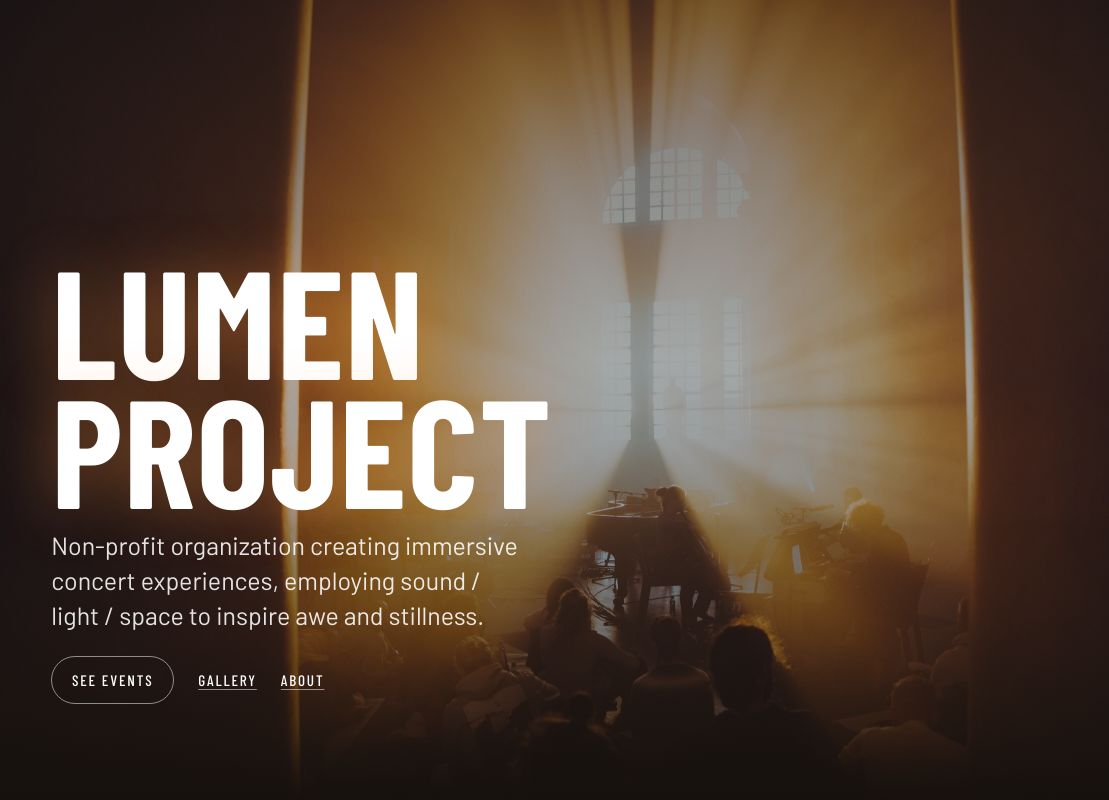
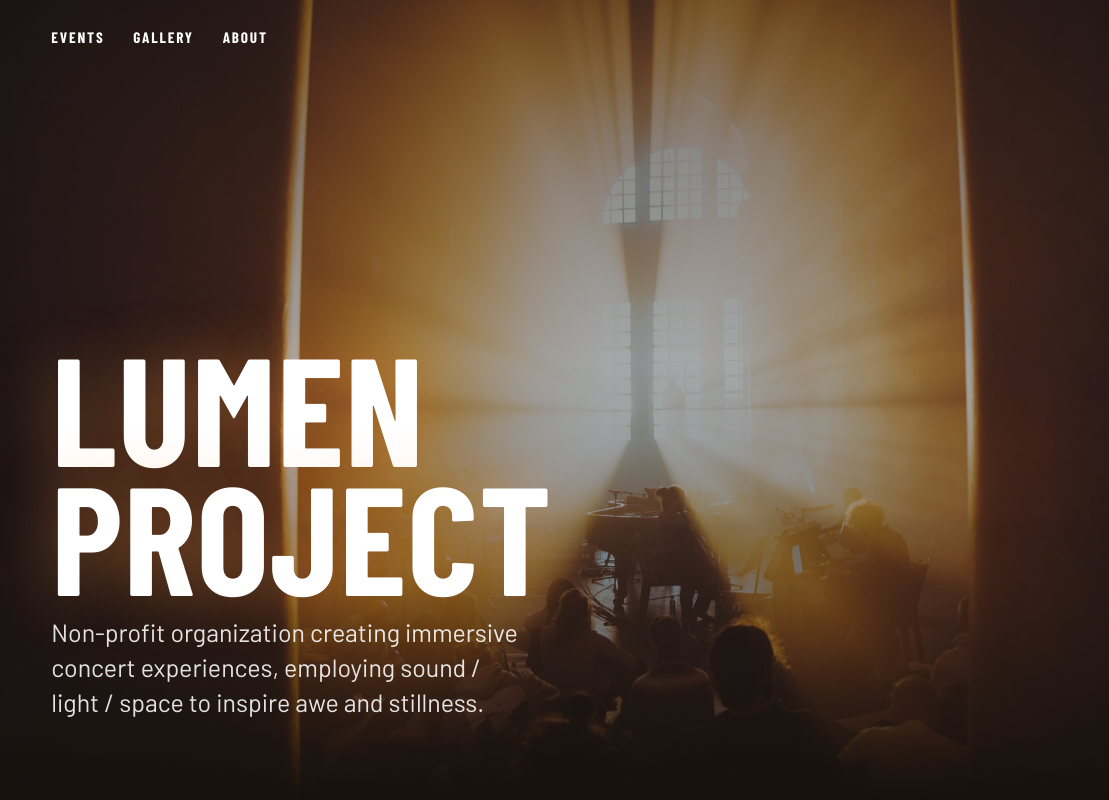
Before and after one commit to jonasjohansson/lumenproject.se, an Eleventy site: page src/index.njk in a window 1280 px wide. Shown: the full height of the page, 0-1109 px from the left. Built offline with nearby package versions, Linux system fonts and the light colour scheme; Eleventy itself is replaced by a stand-in of ours; files that its build step writes are made by us from their sources; what image-size would draw is missing.

Commit message:
Restore top menu on landing; drop page headings, highlight current nav item
- Landing keeps the top menu (Events · Gallery · About) again; the hero's
  See events / section links are removed (only the Next-event line remains).
- Remove the big page-title headings on /about/, /gallery/, /events/; the
  active page is now shown by underlining its item in the header nav
  (aria-current). Delete the orphaned /artists/ page.

Co-Authored-By: Claude Opus 4.8 (1M context) <noreply@anthropic.com>

```diff
--- a/src/_includes/base.njk
+++ b/src/_includes/base.njk
@@ -56,17 +56,15 @@
 
   <a class="skip" href="#main">Skip to content</a>
 
-  {# header (subpages only): the wordmark/home link pins to the far-left image
-     edge; the section links align to the content gutter. The landing page omits
-     this menu entirely and offers the links under the hero intro instead. #}
-  {% if current != 'home' %}
-  <a class="site-nav__home{% if hasHero %} site-nav__home--hero{% endif %}" href="/">Lumen Project</a>
-  <nav class="site-nav site-nav--withlogo{% if hasHero %} site-nav--hero{% endif %}" aria-label="Sections">
-    <a href="/events/">Events</a>
-    <a href="/gallery/">Gallery</a>
-    <a href="/about/">About</a>
+  {# header: the wordmark/home link pins to the far-left image edge; the section
+     links align to the content gutter. On the home page the hero already carries
+     the big wordmark, so the small logo is omitted there. #}
+  {% if current != 'home' %}<a class="site-nav__home{% if hasHero %} site-nav__home--hero{% endif %}" href="/">Lumen Project</a>{% endif %}
+  <nav class="site-nav{% if current == 'home' or hasHero %} site-nav--hero{% endif %}{% if current != 'home' %} site-nav--withlogo{% endif %}" aria-label="Sections">
+    <a href="/events/"{% if current == 'events' %} aria-current="page"{% endif %}>Events</a>
+    <a href="/gallery/"{% if current == 'gallery' %} aria-current="page"{% endif %}>Gallery</a>
+    <a href="/about/"{% if current == 'about' %} aria-current="page"{% endif %}>About</a>
   </nav>
-  {% endif %}
 
   {# minimal floating cluster: day/night toggle + active socials #}
   <div class="chrome">
--- a/src/_includes/partials/artists-list.njk
+++ b/src/_includes/partials/artists-list.njk
@@ -1,4 +1,4 @@
-{# Reusable artists index — names only. Used by home (#artists) and /artists/. #}
+{# Reusable artists index — names only. Shown at the top of /events/. #}
 <ul class="artists">
   {% for a in lumen.artists %}
   <li class="artist">
--- a/src/about.njk
+++ b/src/about.njk
@@ -10,8 +10,6 @@ ogImageH: 1333
 ogImageAlt: Audience lying among candles at a Lumen Project happening
 ---
 <div class="wrap page">
-  <h1 class="page-title">About</h1>
-
   <img class="about-photo" src="/assets/img/photos/gathering.jpg" alt="Audience lying among candles at a Lumen Project happening, photographed by Olga Androsova" width="2000" height="1333" loading="lazy" decoding="async" />
   <p class="photo-credit">Photo by Olga Androsova</p>
 
--- a/src/assets/css/style.css
+++ b/src/assets/css/style.css
@@ -203,6 +203,10 @@ html[data-theme="night"] .chrome__toggle .g-night { display: grid; }
 /* over a (dark-scrimmed) hero, stay white */
 .site-nav--hero a { color: #fff; }
 .site-nav--hero a:hover { color: #fff; opacity: 0.75; }
+/* current page — underline the matching nav item (replaces the page heading) */
+.site-nav a[aria-current="page"] {
+  text-decoration: underline; text-decoration-thickness: 1px; text-underline-offset: 5px;
+}
 
 /* — Layout ————————————————————————————————————————————————— */
 .page { padding-top: var(--page-top); padding-bottom: clamp(4rem, 10vw, 8rem); }
@@ -257,24 +261,7 @@ html[data-theme="night"] .hero__img--night { opacity: 1; }
   margin-top: var(--space-sm); max-width: 40ch; font-size: var(--fs-lead); line-height: 1.4;
   color: color-mix(in srgb, var(--hhero-ink) 88%, transparent); text-wrap: balance;
 }
-/* landing-page section links, under the intro (replaces the top menu on home) */
-.hero__nav { margin-top: var(--space-md); display: flex; gap: var(--space-md); flex-wrap: wrap; align-items: center; }
-.hero__scrolls { margin-top: var(--space-sm); display: flex; gap: var(--space-md); flex-wrap: wrap; align-items: center; }
-.hero__cta {
-  font-family: var(--font-display); text-transform: uppercase; letter-spacing: var(--tracking-wide);
-  font-size: 0.95rem; color: var(--hhero-ink); border: 1px solid color-mix(in srgb, var(--hhero-ink) 50%, transparent);
-  padding: 0.7em 1.3em; border-radius: var(--pill); backdrop-filter: blur(4px);
-  transition: background var(--dur) var(--ease), color var(--dur) var(--ease), border-color var(--dur) var(--ease);
-}
-.hero__cta:hover { background: var(--hhero-ink); color: var(--paper); border-color: var(--hhero-ink); }
-.hero__link {
-  font-family: var(--font-display); text-transform: uppercase; letter-spacing: var(--tracking-wide);
-  font-size: 0.95rem; color: var(--hhero-ink);
-  text-decoration: underline; text-underline-offset: 3px;
-  text-decoration-color: color-mix(in srgb, var(--hhero-ink) 50%, transparent);
-  transition: text-decoration-color var(--dur) var(--ease);
-}
-.hero__link:hover { text-decoration-color: var(--hhero-ink); }
+.hero__scrolls { margin-top: var(--space-md); display: flex; gap: var(--space-md); flex-wrap: wrap; align-items: center; }
 
 .nextev { display: inline-flex; align-items: baseline; gap: 0.8ch; flex-wrap: wrap; color: var(--hhero-ink); font-size: 0.95rem; }
 .nextev .k { font-family: var(--font-display); text-transform: uppercase; letter-spacing: var(--tracking-wide); font-size: 0.78rem; color: color-mix(in srgb, var(--hhero-ink) 70%, transparent); }
--- a/src/events.njk
+++ b/src/events.njk
@@ -15,6 +15,5 @@ ogImageAlt: A Lumen Project performance at night, lit from within
     {% include "partials/artists-list.njk" %}
   </section>
 
-  <h1 class="page-title">Events</h1>
   {% include "partials/events-index.njk" %}
 </div>
--- a/src/gallery.njk
+++ b/src/gallery.njk
@@ -10,7 +10,6 @@ ogImageH: 1000
 ogImageAlt: A photograph from a Lumen Project happening
 ---
 <div class="wrap page">
-  <h1 class="page-title">Gallery</h1>
   <p class="page-intro">Moments from past happenings. Photography by Olga Androsova and Mattias Herlow.</p>
 </div>
 
--- a/src/index.njk
+++ b/src/index.njk
@@ -26,14 +26,10 @@ permalink: /
     <h1 class="wordmark">Lumen<span class="l2">Project</span></h1>
     <p class="hero__tag">{{ lumen.settings.tagline }}</p>
 
-    <nav class="hero__nav" aria-label="Sections">
-      <a class="hero__cta" href="/events/">See events</a>
-      <a class="hero__link" href="/gallery/">Gallery</a>
-      <a class="hero__link" href="/about/">About</a>
-    </nav>
-
+    {% if lumen.nextEvent %}
     <div class="hero__scrolls">
-      {% if lumen.nextEvent %}<span class="nextev"><span class="k">Next</span> <a href="{{ lumen.nextEvent.url }}">{{ lumen.nextEvent.Title }}</a>, {{ lumen.nextEvent.Date | eventDate }}</span>{% endif %}
+      <span class="nextev"><span class="k">Next</span> <a href="{{ lumen.nextEvent.url }}">{{ lumen.nextEvent.Title }}</a>, {{ lumen.nextEvent.Date | eventDate }}</span>
     </div>
+    {% endif %}
   </div>
 </section>
```
Also changed, not shown: src/artists.njk (deleted, +0 -12 lines).
